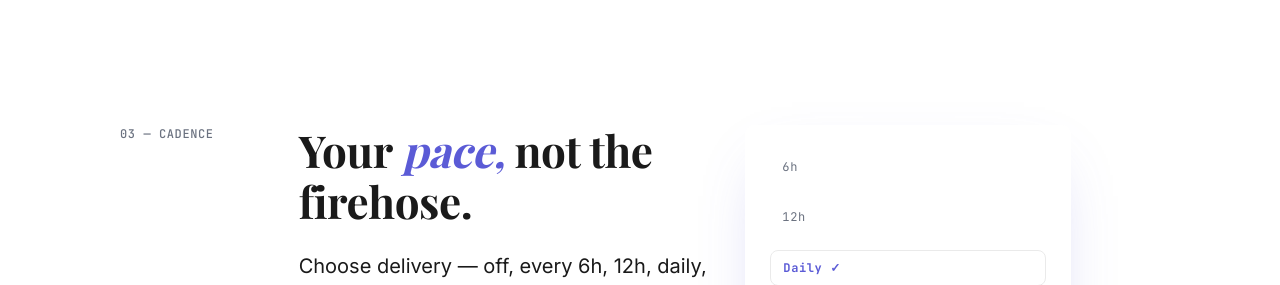
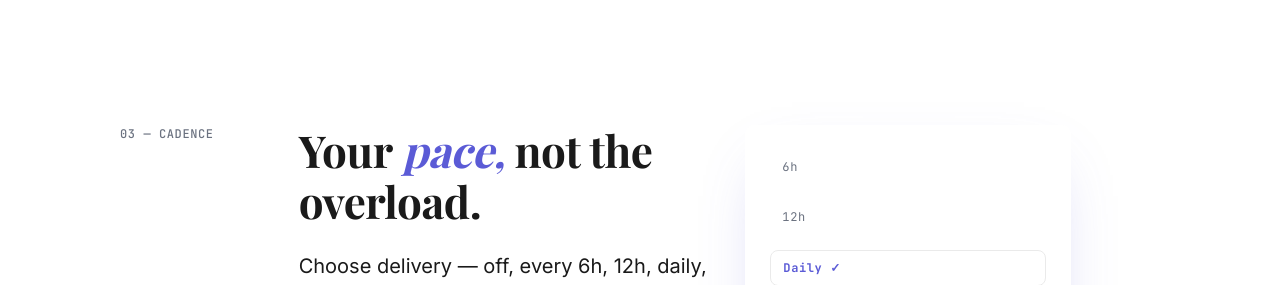
Before and after one commit to HardityaGhuman/DevPulse, a React (Vite) app in the folder frontend/: page / in a window 1280 px wide. Shown: the part 1860-2145 px from the top of the page. Built offline with nearby package versions, Linux system fonts and the light colour scheme; no server answers; a web font is replaced by a local one.

Commit message:
tweak: Landing page phrasing

```diff
--- a/frontend/src/pages/LandingPage.jsx
+++ b/frontend/src/pages/LandingPage.jsx
@@ -215,7 +215,7 @@ export default function LandingPage() {
       {/* 03 — CADENCE */}
       <Feature
         num="03" label="CADENCE"
-        heading="Your" accent="pace," tail="not the firehose."
+        heading="Your" accent="pace," tail="not the overload."
         lede="Choose delivery — off, every 6h, 12h, daily, or weekly. One composed email, delivered on your cadence."
         card={
           <MiniCard>
```
